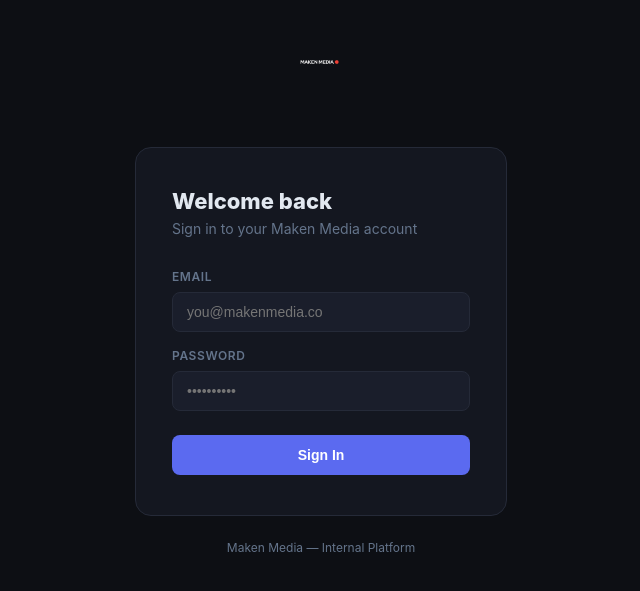
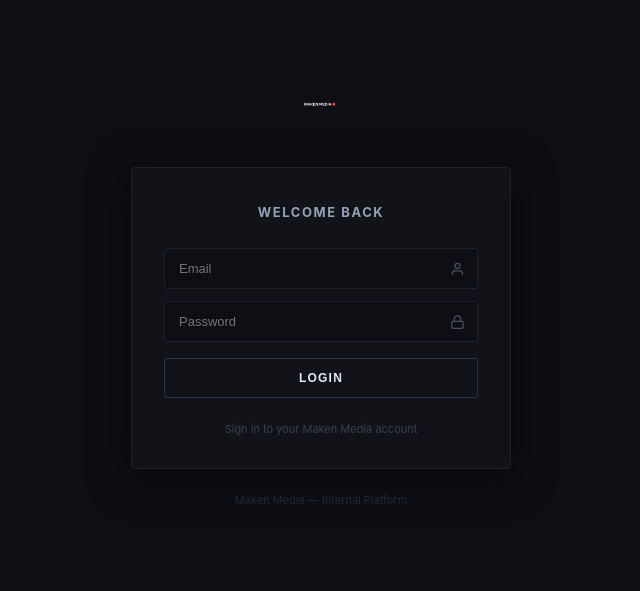
Before and after one commit to MakenMedia/Claires-Dash, a Next.js app: page /login in a window 1280 px wide. Shown: the part 107-698 px from the top of the page, without its empty margins (319-959 px from the left). Built offline with nearby package versions, Linux system fonts and the light colour scheme.

Commit message:
Redesign login page with clean minimal card style

```diff
--- a/app/login/page.tsx
+++ b/app/login/page.tsx
@@ -29,94 +29,141 @@ export default function LoginPage() {
 
   return (
     <div style={{
-      minHeight: '100vh', background: '#0d0f14',
-      display: 'flex', alignItems: 'center', justifyContent: 'center',
+      minHeight: '100vh',
+      background: '#0d0f14',
+      display: 'flex',
+      flexDirection: 'column',
+      alignItems: 'center',
+      justifyContent: 'center',
       fontFamily: "-apple-system, BlinkMacSystemFont, 'Segoe UI', sans-serif",
     }}>
-      <div style={{ width: '100%', maxWidth: 420, padding: '0 24px' }}>
-
       {/* Logo */}
-        <div style={{ textAlign: 'center', marginBottom: 48 }}>
-          <img src="/logo.png" alt="Maken Media" style={{ height: 64, width: 'auto' }}
+      <div style={{ marginBottom: 32, textAlign: 'center' }}>
+        {/* eslint-disable-next-line @next/next/no-img-element */}
+        <img src="/logo.png" alt="Maken Media" style={{ height: 52, width: 'auto' }}
           onError={e => { (e.currentTarget as HTMLImageElement).style.display = 'none'; }} />
       </div>
 
       {/* Card */}
       <div style={{
-          background: '#141720', border: '1px solid #252a38',
-          borderRadius: 16, padding: '40px 36px',
+        width: '100%',
+        maxWidth: 380,
+        background: '#111318',
+        border: '1px solid #1e2230',
+        borderRadius: 4,
+        padding: '36px 32px 32px',
+        boxShadow: '0 8px 40px rgba(0,0,0,0.5)',
       }}>
-          <h1 style={{ fontSize: 22, fontWeight: 800, color: '#e2e8f0', marginBottom: 6 }}>
+        <h1 style={{ fontSize: 13, fontWeight: 700, color: '#94a3b8', textTransform: 'uppercase', letterSpacing: '0.12em', textAlign: 'center', marginBottom: 28 }}>
           Welcome back
         </h1>
-          <p style={{ fontSize: 14, color: '#64748b', marginBottom: 32 }}>
-            Sign in to your Maken Media account
-          </p>
 
-          <form onSubmit={handleSubmit} style={{ display: 'flex', flexDirection: 'column', gap: 16 }}>
-            <div>
-              <label style={{ fontSize: 12, fontWeight: 600, color: '#64748b', textTransform: 'uppercase', letterSpacing: '.05em', display: 'block', marginBottom: 8 }}>
-                Email
-              </label>
+        <form onSubmit={handleSubmit} style={{ display: 'flex', flexDirection: 'column', gap: 12 }}>
+          {/* Email field */}
+          <div style={{ position: 'relative' }}>
             <input
-                type="email" required value={email}
+              type="email"
+              required
+              value={email}
               onChange={e => setEmail(e.target.value)}
-                placeholder="you@makenmedia.co"
+              placeholder="Email"
               style={{
-                  width: '100%', background: '#1a1e2b', border: '1px solid #252a38',
-                  borderRadius: 8, color: '#e2e8f0', fontSize: 14, padding: '11px 14px',
-                  outline: 'none', boxSizing: 'border-box',
+                width: '100%',
+                background: '#0d0f14',
+                border: '1px solid #1e2230',
+                borderRadius: 3,
+                color: '#e2e8f0',
+                fontSize: 13,
+                padding: '12px 40px 12px 14px',
+                outline: 'none',
+                boxSizing: 'border-box',
+                transition: 'border-color .15s',
               }}
               onFocus={e => e.target.style.borderColor = '#5b6af0'}
-                onBlur={e => e.target.style.borderColor = '#252a38'}
+              onBlur={e => e.target.style.borderColor = '#1e2230'}
             />
+            <svg style={{ position: 'absolute', right: 13, top: '50%', transform: 'translateY(-50%)', opacity: 0.3 }}
+              width="15" height="15" viewBox="0 0 24 24" fill="none" stroke="#e2e8f0" strokeWidth="2">
+              <path d="M20 21v-2a4 4 0 0 0-4-4H8a4 4 0 0 0-4 4v2"/><circle cx="12" cy="7" r="4"/>
+            </svg>
           </div>
 
-            <div>
-              <label style={{ fontSize: 12, fontWeight: 600, color: '#64748b', textTransform: 'uppercase', letterSpacing: '.05em', display: 'block', marginBottom: 8 }}>
-                Password
-              </label>
+          {/* Password field */}
+          <div style={{ position: 'relative' }}>
             <input
-                type="password" required value={password}
+              type="password"
+              required
+              value={password}
               onChange={e => setPassword(e.target.value)}
-                placeholder="••••••••••"
+              placeholder="Password"
               style={{
-                  width: '100%', background: '#1a1e2b', border: '1px solid #252a38',
-                  borderRadius: 8, color: '#e2e8f0', fontSize: 14, padding: '11px 14px',
-                  outline: 'none', boxSizing: 'border-box',
+                width: '100%',
+                background: '#0d0f14',
+                border: '1px solid #1e2230',
+                borderRadius: 3,
+                color: '#e2e8f0',
+                fontSize: 13,
+                padding: '12px 40px 12px 14px',
+                outline: 'none',
+                boxSizing: 'border-box',
+                transition: 'border-color .15s',
               }}
               onFocus={e => e.target.style.borderColor = '#5b6af0'}
-                onBlur={e => e.target.style.borderColor = '#252a38'}
+              onBlur={e => e.target.style.borderColor = '#1e2230'}
             />
+            <svg style={{ position: 'absolute', right: 13, top: '50%', transform: 'translateY(-50%)', opacity: 0.3 }}
+              width="15" height="15" viewBox="0 0 24 24" fill="none" stroke="#e2e8f0" strokeWidth="2">
+              <rect x="3" y="11" width="18" height="11" rx="2" ry="2"/><path d="M7 11V7a5 5 0 0 1 10 0v4"/>
+            </svg>
           </div>
 
           {error && (
-              <div style={{ background: '#ef444415', border: '1px solid #ef444430', borderRadius: 8, padding: '10px 14px', fontSize: 13, color: '#ef4444' }}>
+            <div style={{ background: '#ef444415', border: '1px solid #ef444430', borderRadius: 3, padding: '9px 12px', fontSize: 12, color: '#ef4444', textAlign: 'center' }}>
               {error}
             </div>
           )}
 
-            <button type="submit" disabled={loading}
+          <button
+            type="submit"
+            disabled={loading}
             style={{
-                width: '100%', background: loading ? '#3d4899' : '#5b6af0',
-                color: '#fff', border: 'none', borderRadius: 8,
-                padding: '12px', fontSize: 14, fontWeight: 700,
+              width: '100%',
+              background: 'transparent',
+              color: '#e2e8f0',
+              border: '1px solid #2d3347',
+              borderRadius: 3,
+              padding: '12px',
+              fontSize: 12,
+              fontWeight: 700,
+              letterSpacing: '0.1em',
+              textTransform: 'uppercase',
               cursor: loading ? 'not-allowed' : 'pointer',
-                marginTop: 8, display: 'flex', alignItems: 'center', justifyContent: 'center', gap: 8,
-                transition: 'background .15s',
-              }}>
+              marginTop: 4,
+              display: 'flex',
+              alignItems: 'center',
+              justifyContent: 'center',
+              gap: 8,
+              transition: 'border-color .15s, background .15s',
+              opacity: loading ? 0.6 : 1,
+            }}
+            onMouseEnter={e => { if (!loading) { (e.currentTarget as HTMLButtonElement).style.borderColor = '#5b6af0'; (e.currentTarget as HTMLButtonElement).style.color = '#5b6af0'; }}}
+            onMouseLeave={e => { (e.currentTarget as HTMLButtonElement).style.borderColor = '#2d3347'; (e.currentTarget as HTMLButtonElement).style.color = '#e2e8f0'; }}
+          >
             {loading && (
-                <div style={{ width: 14, height: 14, border: '2px solid #ffffff50', borderTopColor: '#fff', borderRadius: '50%', animation: 'spin .7s linear infinite' }} />
+              <div style={{ width: 12, height: 12, border: '2px solid #ffffff30', borderTopColor: '#fff', borderRadius: '50%', animation: 'spin .7s linear infinite' }} />
             )}
-              {loading ? 'Signing in…' : 'Sign In'}
+            {loading ? 'Signing in…' : 'Login'}
           </button>
         </form>
+
+        <p style={{ textAlign: 'center', fontSize: 11, color: '#374151', marginTop: 24, marginBottom: 0 }}>
+          Sign in to your Maken Media account
+        </p>
       </div>
 
-        <p style={{ textAlign: 'center', fontSize: 12, color: '#64748b', marginTop: 24 }}>
+      <p style={{ textAlign: 'center', fontSize: 11, color: '#1f2937', marginTop: 24 }}>
         Maken Media — Internal Platform
       </p>
-      </div>
 
       <style>{`@keyframes spin { to { transform: rotate(360deg); } }`}</style>
     </div>
```
Lines whose indentation alone changed are shown as unchanged.
